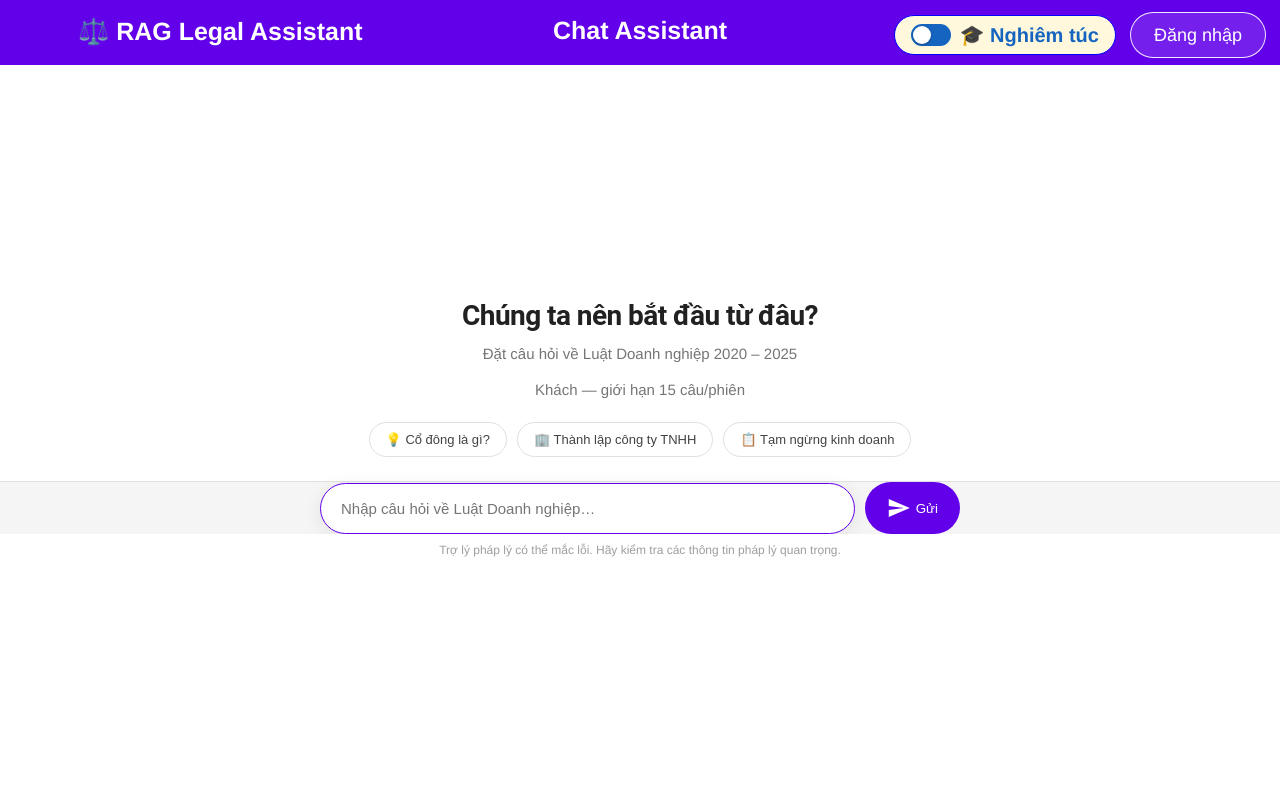
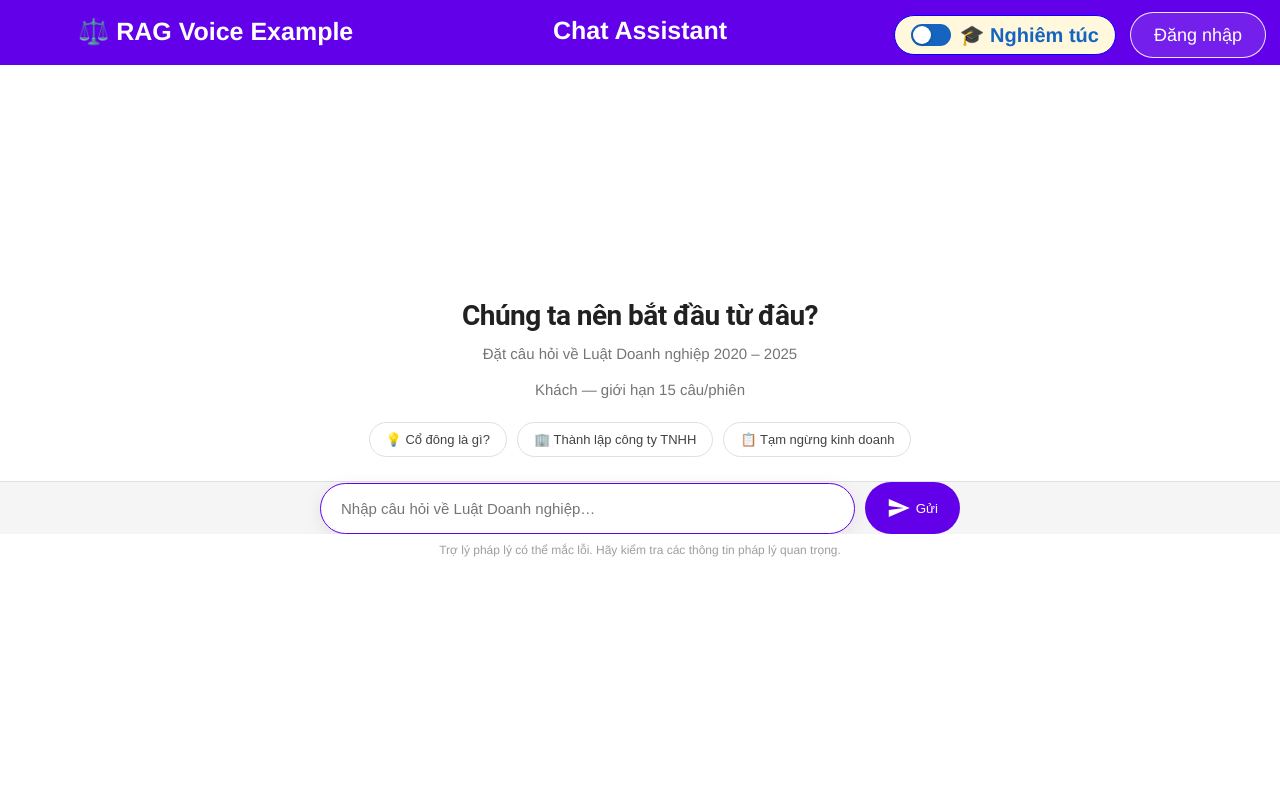
Before and after one commit to BaoNHN/rag-legal-assistant-voice, a FastAPI app: page / in a window 1280 px wide. Run offline with FastAPI, Linux system fonts and the light colour scheme; data that the repository does not hold is empty; parts of the project's set-up code (start-up, migrations or seed data) failed here and were passed over; some libraries are stand-ins or nearby versions.

Commit message:
Drop the Local RVC Worker step from start_all.bat; rename header brand label
clone-voice-station's local RVC fallback now runs in-process on its own
port (8090) instead of a separate worker on port 8091, so start_all.bat no
longer needs to launch or health-check it before starting Clone Voice
Station.

Also renames the top-left header label from "RAG Legal Assistant" to
"RAG Voice Example" in templates/index.html.

Co-Authored-By: Claude Sonnet 5 <noreply@anthropic.com>

```diff
--- a/templates/index.html
+++ b/templates/index.html
@@ -245,7 +245,7 @@
     <div class="sidebar-chats" id="chat-list"></div>
   </aside>
 
-  <!-- "⚖️ RAG Legal Assistant" + role badge — fixed top-left as one group so
+  <!-- "⚖️ RAG Voice Example" + role badge — fixed top-left as one group so
        the badge always sits right next to the label, sliding together.
        The icon toggle next to it only exists for logged-in users (guests
        have no sidebar to toggle), so the group sits closer to the corner
@@ -255,12 +255,12 @@
     <i class="fa-solid fa-table-columns"></i>
   </button>
   <div class="floating-brand-group">
-    <span class="floating-brand-label">⚖️ RAG Legal Assistant</span>
+    <span class="floating-brand-label">⚖️ RAG Voice Example</span>
     <span id="roleBadge"></span>
   </div>
   {% else %}
   <div class="floating-brand-group floating-brand-group--no-icon">
-    <span class="floating-brand-label">⚖️ RAG Legal Assistant</span>
+    <span class="floating-brand-label">⚖️ RAG Voice Example</span>
     <span id="roleBadge"></span>
   </div>
   {% endif %}
```
Also changed, not shown: 1 other file.
